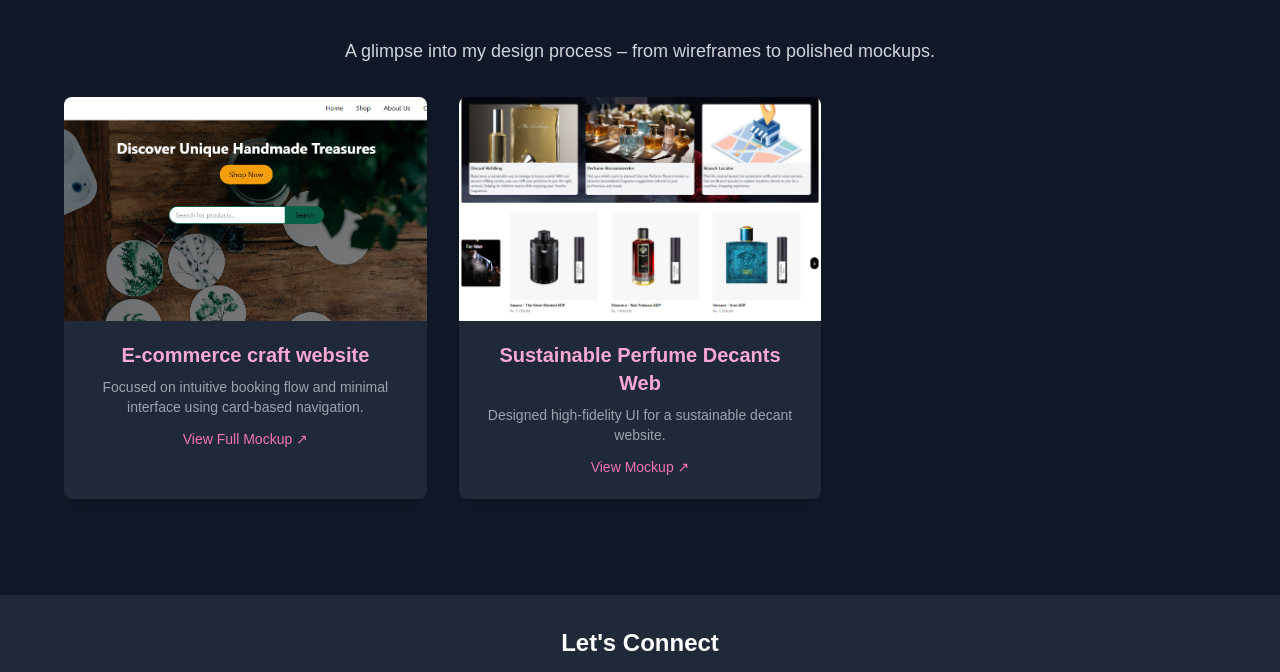
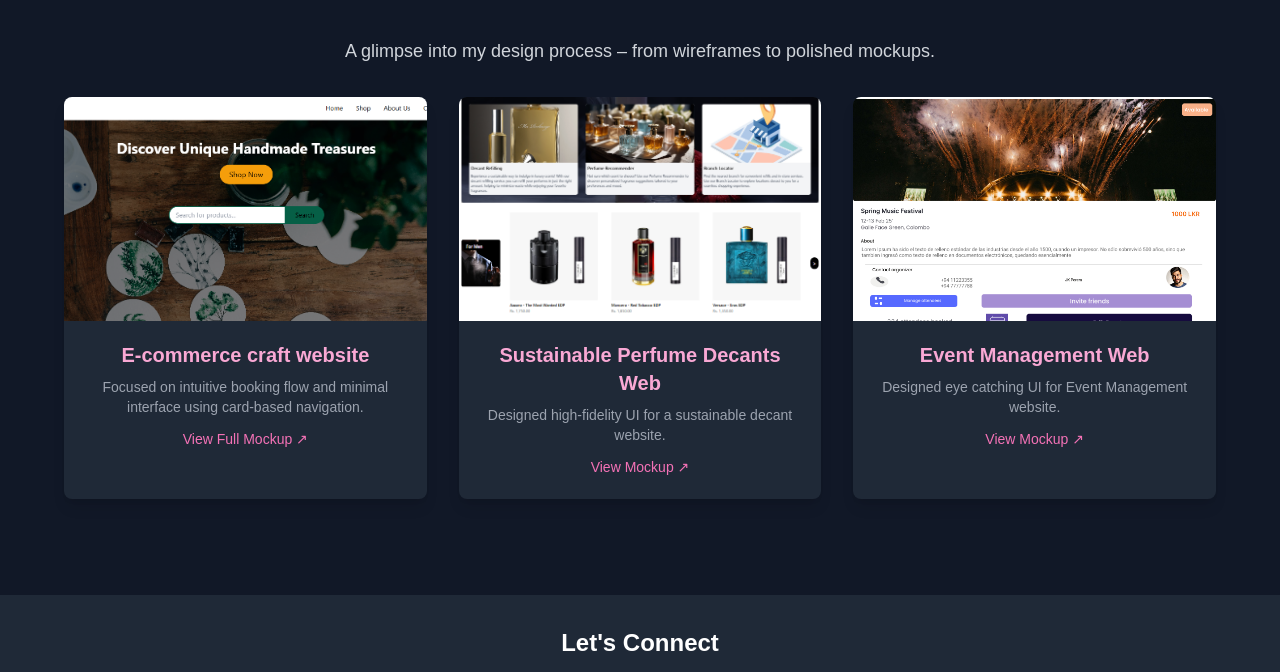
Before and after one commit to naduni-s/me, a plain HTML site: page portfolio.html in a window 1280 px wide. Shown: the part 4312-4984 px from the top of the page. Drawn offline with nearby package versions, Linux system fonts and the light colour scheme.

Commit message:
Update portfolio.html

```diff
--- a/portfolio.html
+++ b/portfolio.html
@@ -218,6 +218,16 @@
         </div>
       </div>
 
+      <!-- Project 3 -->
+      <div class="bg-gray-800 rounded-lg overflow-hidden shadow-lg hover:shadow-pink-400 transition">
+        <img src="images/Desktop - 7.png" alt="Mockup Example" class="w-full h-56 object-cover hover:scale-105 transition duration-300">
+        <div class="p-5">
+          <h3 class="text-xl font-semibold text-pink-300">Event Management Web</h3>
+          <p class="text-gray-400 mt-2 text-sm">Designed eye catching UI for Event Management website.</p>
+          <a href="https://www.figma.com/design/tIAja6OF1Lz0qKY5PEM9cP/Event-Management-Task?node-id=0-1&p=f&t=OJMRWafo9z2y8nuE-0" target="_blank" class="inline-block mt-3 text-pink-400 hover:underline text-sm">View Mockup ↗</a>
+        </div>
+      </div>
+
     </div>
   </div>
 </section>
```
